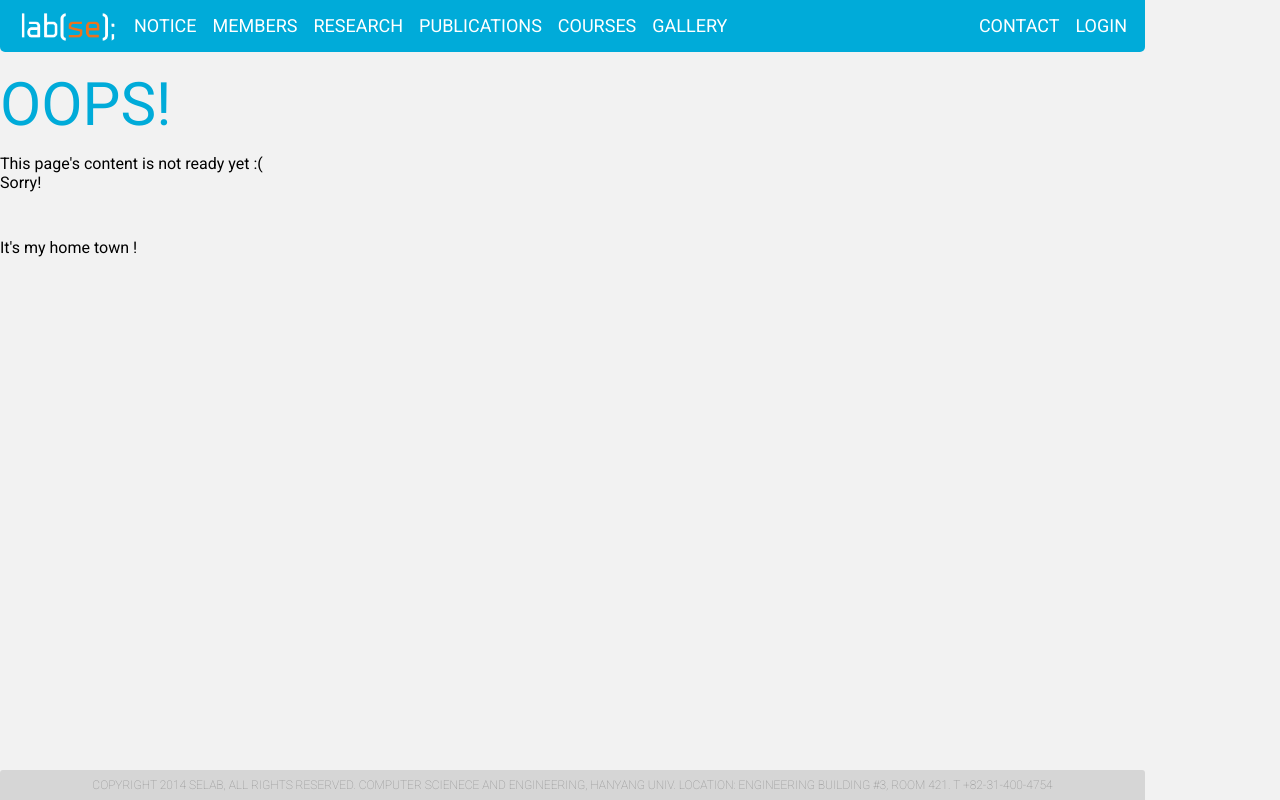
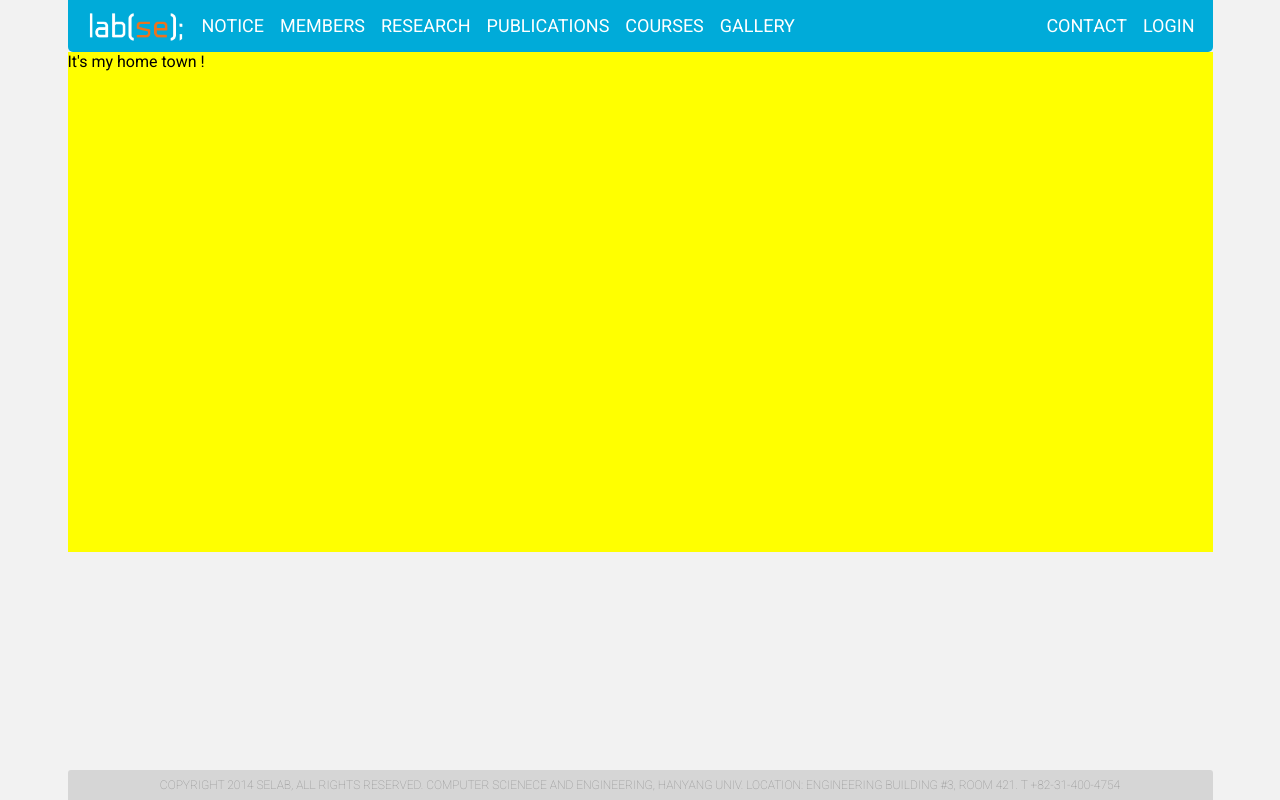
Before and after one commit to wogns3623/SE-Lab-Renewal, a React (Create React App) app: page / in a window 1280 px wide. Built offline with nearby package versions, Linux system fonts and the light colour scheme.

Commit message:
Home in operation

```diff
--- a/src/pages/Home.js
+++ b/src/pages/Home.js
@@ -1,20 +1,16 @@
 import React, { Component } from 'react';
-import styles from '../style/Home.scss';
-
+import '../style/Home.scss';
 
 import PageTamplate from 'component/template/PageTemplate.js';
 
 class Home extends Component {
   render() {
     return (
-      <div className={styles.body}>
-        <PageTamplate className='Home'>
-        </PageTamplate>
-
-        <div>
+      <PageTamplate className='Home'>
+        <div className='body'>
           It's my home town !
         </div>
-      </div>
+      </PageTamplate>
     );
   }
 }
--- a/src/style/Home.scss
+++ b/src/style/Home.scss
@@ -1,4 +1,7 @@
-body {
-    width: 1145px;
-	margin: 0 auto;
+.body {
+    // width: 1145px;
+    height: 500px;
+    background-color: yellow;
+    // margin-left: auto;
+    // margin-right: auto;
 }
```
